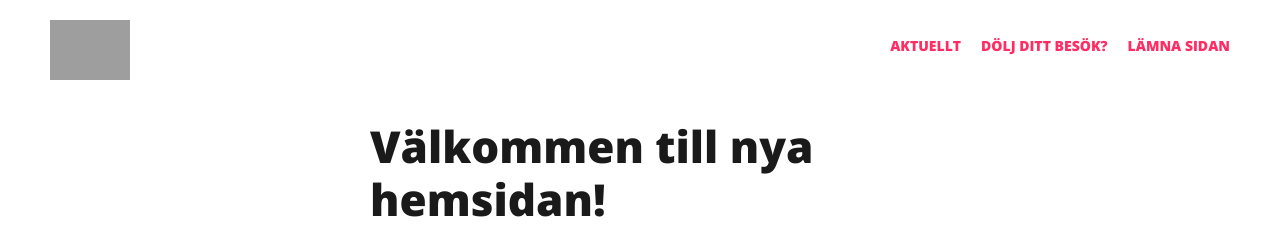
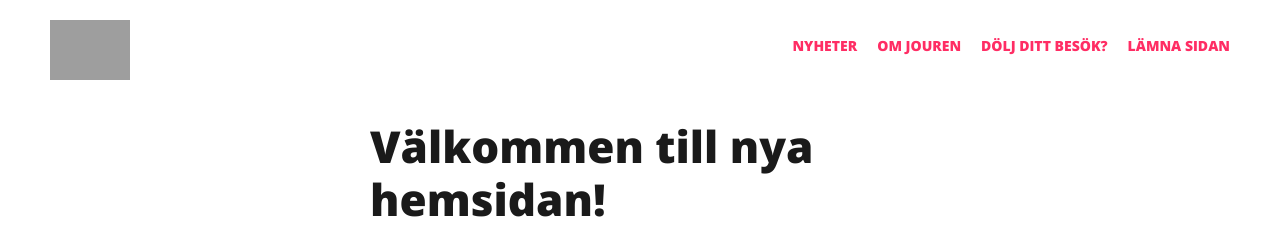
Before and after one commit to gardefjord/tenstakvinnojour, a Jekyll site: the page built from _posts/2017-02-19-welcome-to-jekyll.markdown, in a window 1280 px wide. Shown: the top 230 px of the page. Built offline with Jekyll 4.4.1, drawn with Linux system fonts in a browser that asks for light colours; nearby versions of some CDN libraries; grey boxes are pictures that could not be loaded.

Commit message:
Update _layouts/blog.html

```diff
--- a/_layouts/blog.html
+++ b/_layouts/blog.html
@@ -45,7 +45,8 @@
       <div class="section section--nav">
         <nav class="main-nav">
           <ul>
-            <li><a href="{{ site.baseurl }}/#aktuellt">Aktuellt</a></li>
+            <li><a href="{{ site.baseurl }}/#aktuellt">Nyheter</a></li>
+            <li><a href="{{ site.baseurl }}/om_tensta_kvinno_och_tjejejour/">Om jouren</a></li>
             <li><a href="{{ site.baseurl }}/dolj_ditt_besok/">Dölj ditt besök?</a></li>
             <li><a href="http://www.google.se">Lämna sidan</a></li>
           </ul>
```
